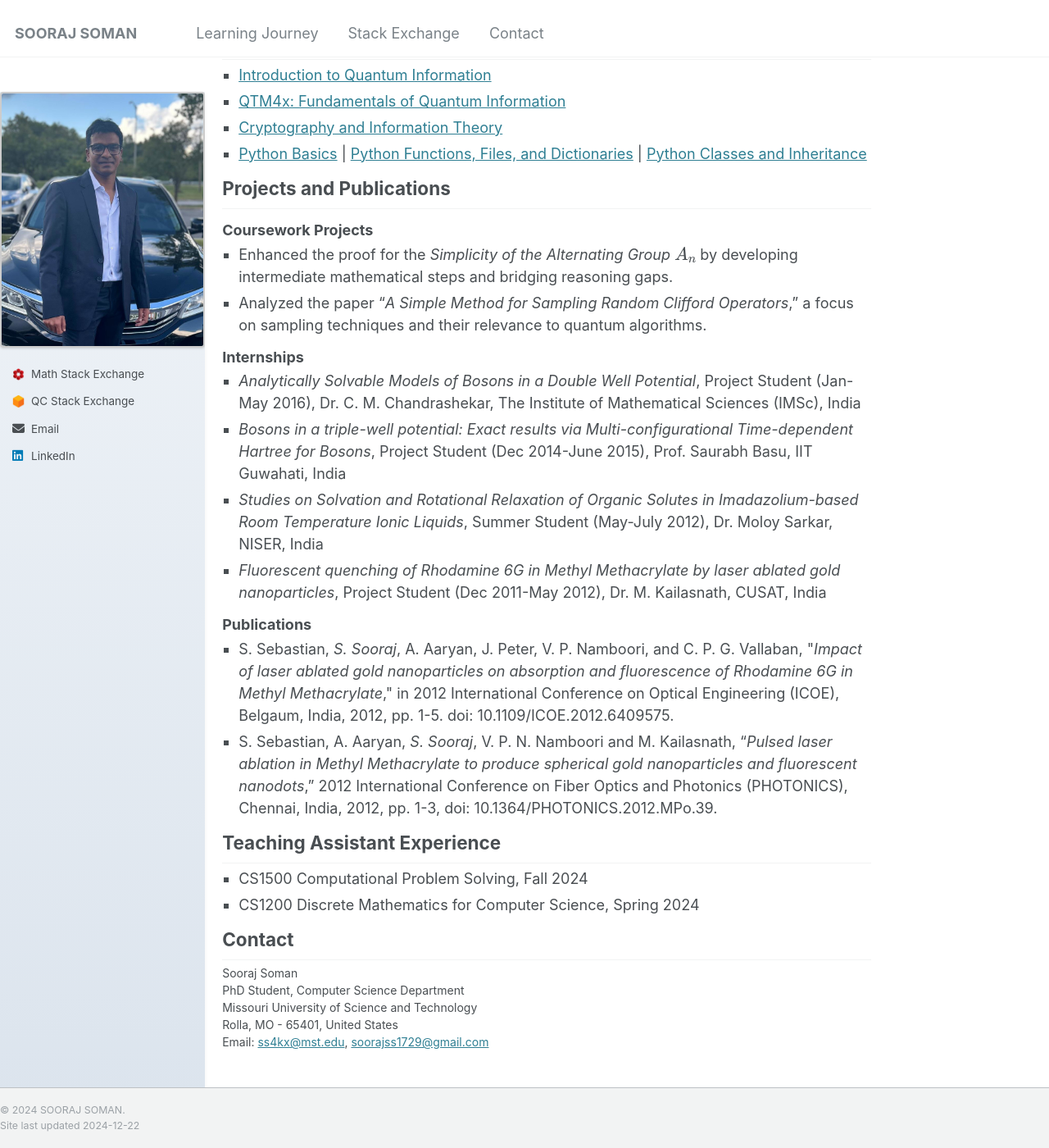
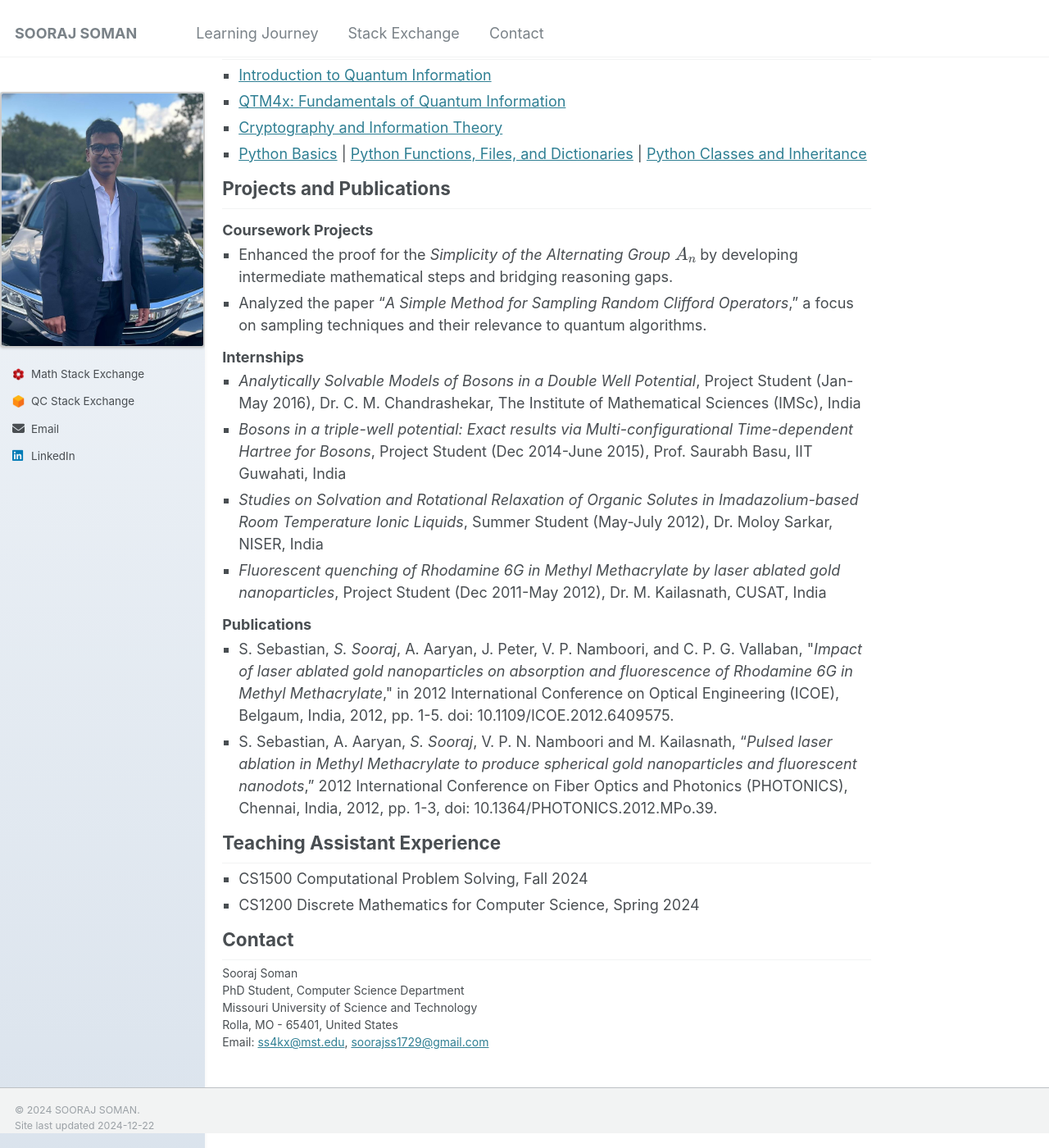
Before and after one commit to soorajss1729/soorajss1729.github.io, a Jekyll site: the page built from _pages/about.md, in a window 1280 px wide and 1400 px high, scrolled down 1807 px. Shown: the whole window at 82% size. Built offline with Jekyll 4.4.1, drawn with Linux system fonts in a browser that asks for light colours.

Commit message:
Update _footer.scss

```diff
--- a/_sass/_footer.scss
+++ b/_sass/_footer.scss
@@ -29,7 +29,7 @@
     margin-right: auto;
     margin-top: 1em;
     max-width: 100%;
-    padding: 0 1em 1em 0;
+    padding: 0 1em 0;
 
     @include breakpoint($x-large) {
       max-width: $x-large;
```
